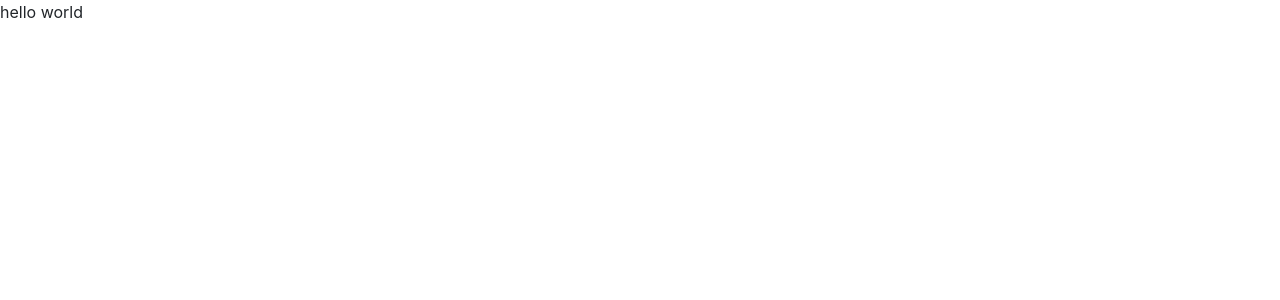
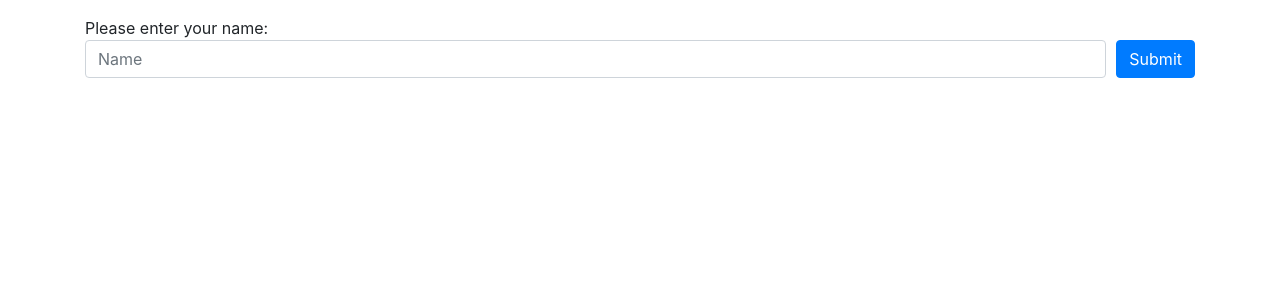
Before and after one commit to leviduncan/planning-poker-project, a React (Create React App) app: page / in a window 1280 px wide. Shown: the top 300 px of the page. Built offline with nearby package versions, Linux system fonts and the light colour scheme.

Commit message:
re implemented saving username in localstorage using username form

```diff
--- a/package.json
+++ b/package.json
@@ -11,11 +11,13 @@
     "@types/node": "^12.19.8",
     "@types/react": "^16.14.2",
     "@types/react-dom": "^16.9.10",
+    "@types/uuid": "^8.3.0",
     "firebase": "^8.1.2",
     "react": "^17.0.1",
     "react-dom": "^17.0.1",
     "react-scripts": "4.0.1",
     "typescript": "^4.1.2",
+    "uuid": "^8.3.1",
     "web-vitals": "^0.2.4"
   },
   "scripts": {
--- a/src/App.tsx
+++ b/src/App.tsx
@@ -1,7 +1,36 @@
 import './App.css';
+import { UsernameForm } from './components/UsernameForm';
+import { useDeviceData } from './hooks/useDeviceData';
 
 function App() {
-  return <div className="">hello world</div>;
+  // ----------------------------------------
+  // state
+  // ----------------------------------------
+
+  // ----------------------------------------
+  // effects
+  // ----------------------------------------
+  const [deviceData, setName] = useDeviceData();
+
+  // ----------------------------------------
+  // helper functions
+  // ----------------------------------------
+
+  // ----------------------------------------
+  // render
+  // ----------------------------------------
+  return (
+    <div className="container">
+      <div className="mt-3 mb-3">
+        <UsernameForm onSubmit={setName} />
+        {deviceData && (
+          <div>
+            hello {deviceData.name} | username = {deviceData.username}
+          </div>
+        )}
+      </div>
+    </div>
+  );
 }
 
 export default App;
--- /dev/null
+++ b/src/components/UsernameForm.tsx
@@ -0,0 +1,53 @@
+import React, { FunctionComponent, useState } from 'react';
+
+export const UsernameForm: FunctionComponent<{
+  onSubmit: (name: string) => void;
+}> = ({ onSubmit }) => {
+  // ----------------------------------------
+  // State
+  // ----------------------------------------
+  const [name, setName] = useState('');
+
+  // ----------------------------------------
+  // helper functions
+  // ----------------------------------------
+  function handleNameChange(e: React.ChangeEvent<HTMLInputElement>) {
+    setName(e.target.value);
+  }
+
+  function handleSubmit(e: React.FormEvent) {
+    e.preventDefault();
+    if (name === '') {
+      return;
+    }
+    onSubmit(name);
+  }
+
+  // ----------------------------------------
+  // Render
+  // ----------------------------------------
+  return (
+    <div>
+      <div>Please enter your name:</div>
+      <form onSubmit={handleSubmit}>
+        <div className="form-row">
+          <div className="col">
+            <input
+              type="text"
+              placeholder="Name"
+              id="name"
+              className="form-control"
+              value={name}
+              onChange={handleNameChange}
+            />
+          </div>
+          <div className="col-auto">
+            <button type="submit" className="btn btn-primary">
+              Submit
+            </button>
+          </div>
+        </div>
+      </form>
+    </div>
+  );
+};
--- /dev/null
+++ b/src/hooks/useDeviceData.ts
@@ -0,0 +1,25 @@
+import { useEffect, useState } from 'react';
+import { DeviceDataService } from '../services/DeviceData';
+import { DeviceData } from '../types/DeviceData.interface';
+
+export function useDeviceData(): [DeviceData | null, (name: string) => void] {
+  const [deviceData, setDeviceData] = useState<DeviceData | null>(
+    DeviceDataService.getDeviceData()
+  );
+
+  // ----------------------------------------
+  // effects
+  // ----------------------------------------
+  useEffect(() => {
+    DeviceDataService.onChange(setDeviceData);
+  }, []);
+
+  // ----------------------------------------
+  // helper functions
+  // ----------------------------------------
+  function setName(name: string) {
+    DeviceDataService.setName(name);
+  }
+
+  return [deviceData, setName];
+}
--- a/src/index.tsx
+++ b/src/index.tsx
@@ -14,4 +14,5 @@ ReactDOM.render(
 // If you want to start measuring performance in your app, pass a function
 // to log results (for example: reportWebVitals(console.log))
 // or send to an analytics endpoint. Learn more: https://bit.ly/CRA-vitals
-reportWebVitals(console.log);
+// reportWebVitals(console.log);
+reportWebVitals();
--- /dev/null
+++ b/src/services/DeviceData.ts
@@ -0,0 +1,37 @@
+import { v4 as uuidv4 } from 'uuid';
+import { DeviceData } from '../types/DeviceData.interface';
+import { LocalStorageService } from './LocalStorage';
+
+const localStorage = new LocalStorageService<DeviceData>('PLANNING_POKER');
+const LOCAL_STORAGE_KEY = 'deviceData';
+type OnChangeCallback = (deviceData: DeviceData) => void;
+const callbacks: OnChangeCallback[] = [];
+
+function getDeviceData(): DeviceData {
+  return localStorage.getAppStorage(LOCAL_STORAGE_KEY);
+}
+
+function setDeviceData(deviceData: DeviceData): DeviceData {
+  const newData = localStorage.setAppStorage(LOCAL_STORAGE_KEY, deviceData);
+  callbacks.forEach((callback) => callback(newData));
+  return newData;
+}
+
+function onChange(callback: OnChangeCallback) {
+  callbacks.push(callback);
+}
+
+function setName(name: string): void {
+  setDeviceData({
+    ...getDeviceData(),
+    name: name,
+    username: `${uuidv4()}_${name}`,
+  });
+}
+
+export const DeviceDataService = {
+  getDeviceData,
+  setDeviceData,
+  onChange,
+  setName,
+};
--- /dev/null
+++ b/src/services/LocalStorage.ts
@@ -0,0 +1,17 @@
+export class LocalStorageService<T> {
+  constructor(private APP_NAME: string) {}
+
+  setAppStorage(key: string, value: T) {
+    localStorage.setItem(this.getKey(key), JSON.stringify(value));
+    return value;
+  }
+
+  getAppStorage(key: string): T {
+    const stringifiedValue = localStorage.getItem(this.getKey(key));
+    return stringifiedValue && JSON.parse(stringifiedValue);
+  }
+
+  private getKey(key: string): string {
+    return `${this.APP_NAME}.${key}`;
+  }
+}
--- /dev/null
+++ b/src/types/DeviceData.interface.ts
@@ -0,0 +1,4 @@
+export interface DeviceData {
+  name: string;
+  username: string;
+}
```
Also changed, not shown: 1 other file (tests, documents, lock files or other folders).
